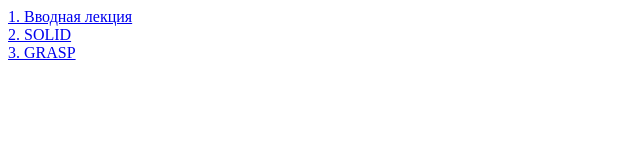
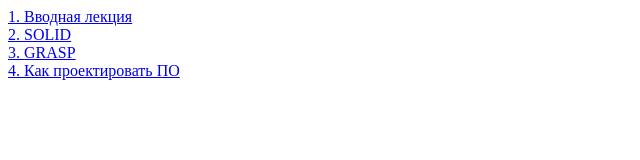
Before and after one commit to is-oop-y29-hassle-free/lectures, a plain HTML site: page index.html in a window 1280 px wide. Shown: the whole page, without its empty margins (0-640 px from the left). Drawn offline with Linux system fonts and the light colour scheme.

Commit message:
Update index.html

```diff
--- a/index.html
+++ b/index.html
@@ -9,5 +9,6 @@
 	<a href="intro/index.html">1. Вводная лекция</a> <br />
 	<a href="solid/index.html">2. SOLID</a> <br />
 	<a href="grasp/index.html">3. GRASP</a> <br />
+	<a href="design/index.html">4. Как проектировать ПО</a> <br />
 </body>
 </html>
```
